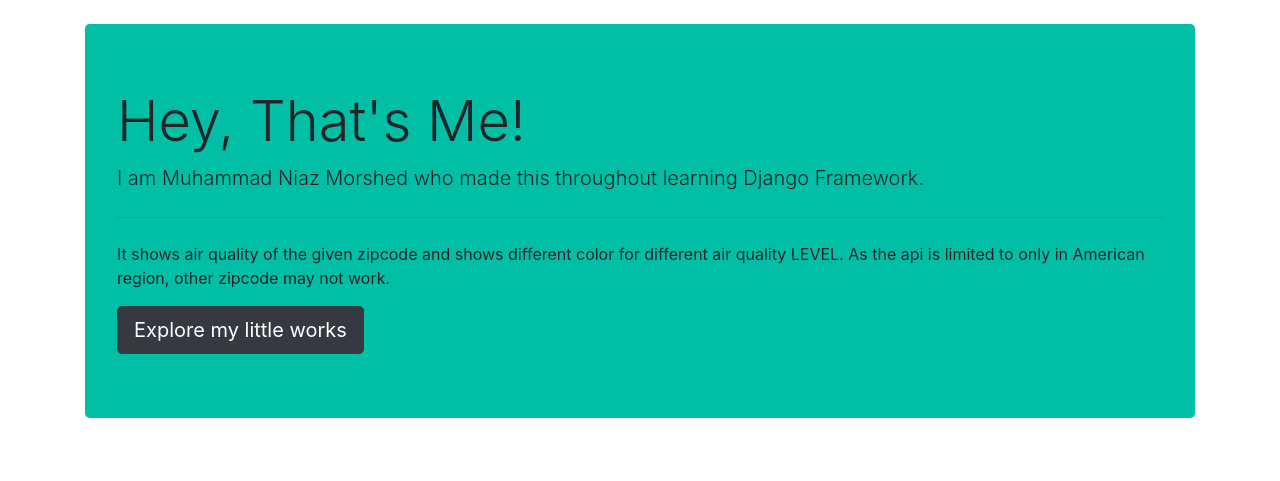
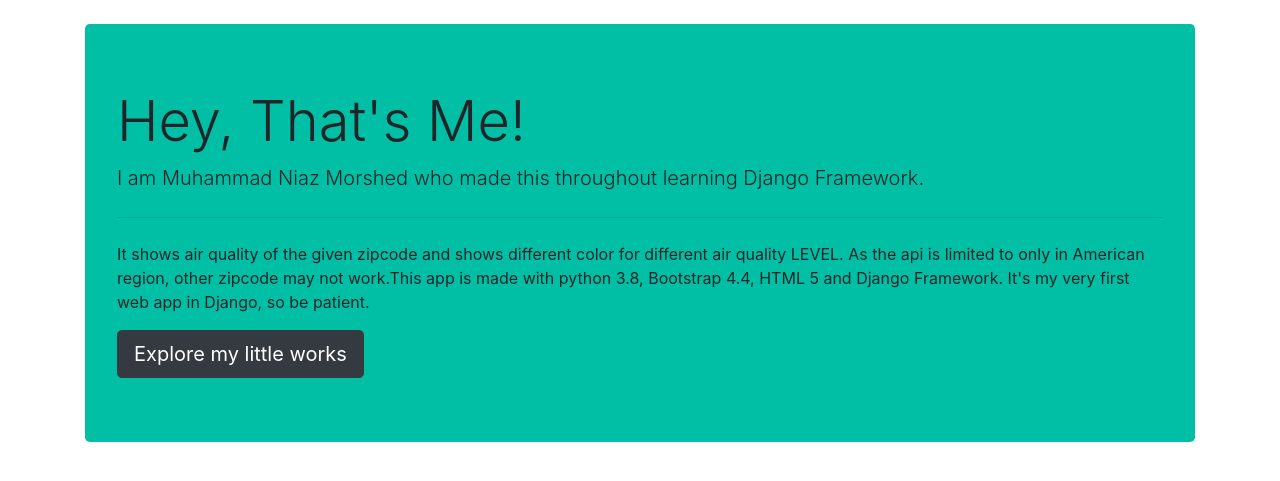
Before and after one commit to n1az/LookAir, a Django app: page /about in a window 1280 px wide. Shown: the part 56-537 px from the top of the page. Run offline with Django 3.2, Linux system fonts and the light colour scheme; some libraries are stand-ins or nearby versions.

Commit message:
Update about.html

```diff
--- a/lookair/templates/about.html
+++ b/lookair/templates/about.html
@@ -6,7 +6,7 @@
   <h1 class="display-4">Hey, That's Me!</h1>
   <p class="lead">I am Muhammad Niaz Morshed who made this throughout learning Django Framework.</p>
   <hr class="my-4">
-  <p>It shows air quality of the given zipcode and shows different color for different air quality LEVEL. As the api is limited to only in American region, other zipcode may not work.</p>
+  <p>It shows air quality of the given zipcode and shows different color for different air quality LEVEL. As the api is limited to only in American region, other zipcode may not work.This app is made with python 3.8, Bootstrap 4.4, HTML 5 and Django Framework. It's my very first web app in Django, so be patient.</p>
   <a class="btn btn-dark btn-lg" href="https://github.com/n1az/" role="button">Explore my little works</a>
 </div>
 
```
